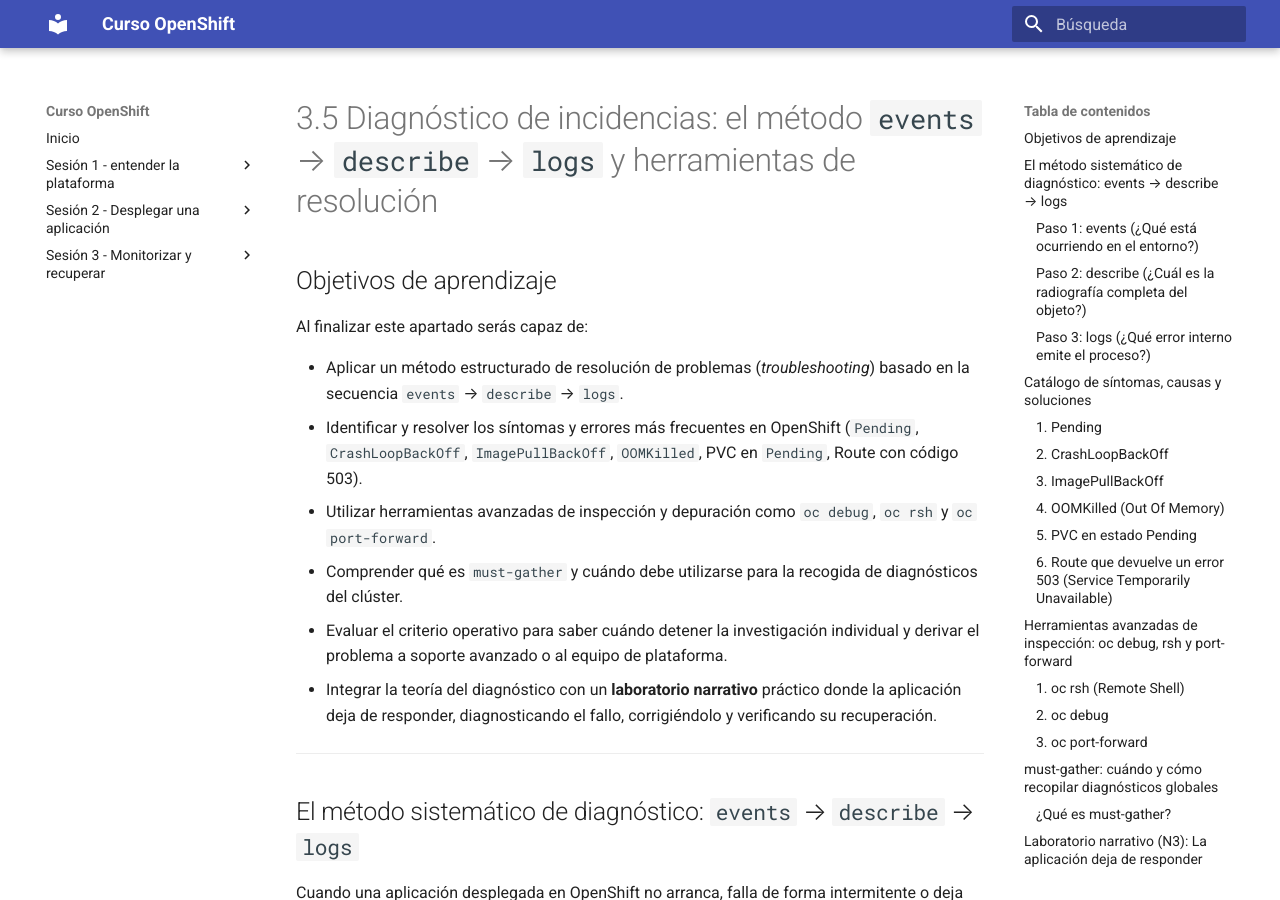
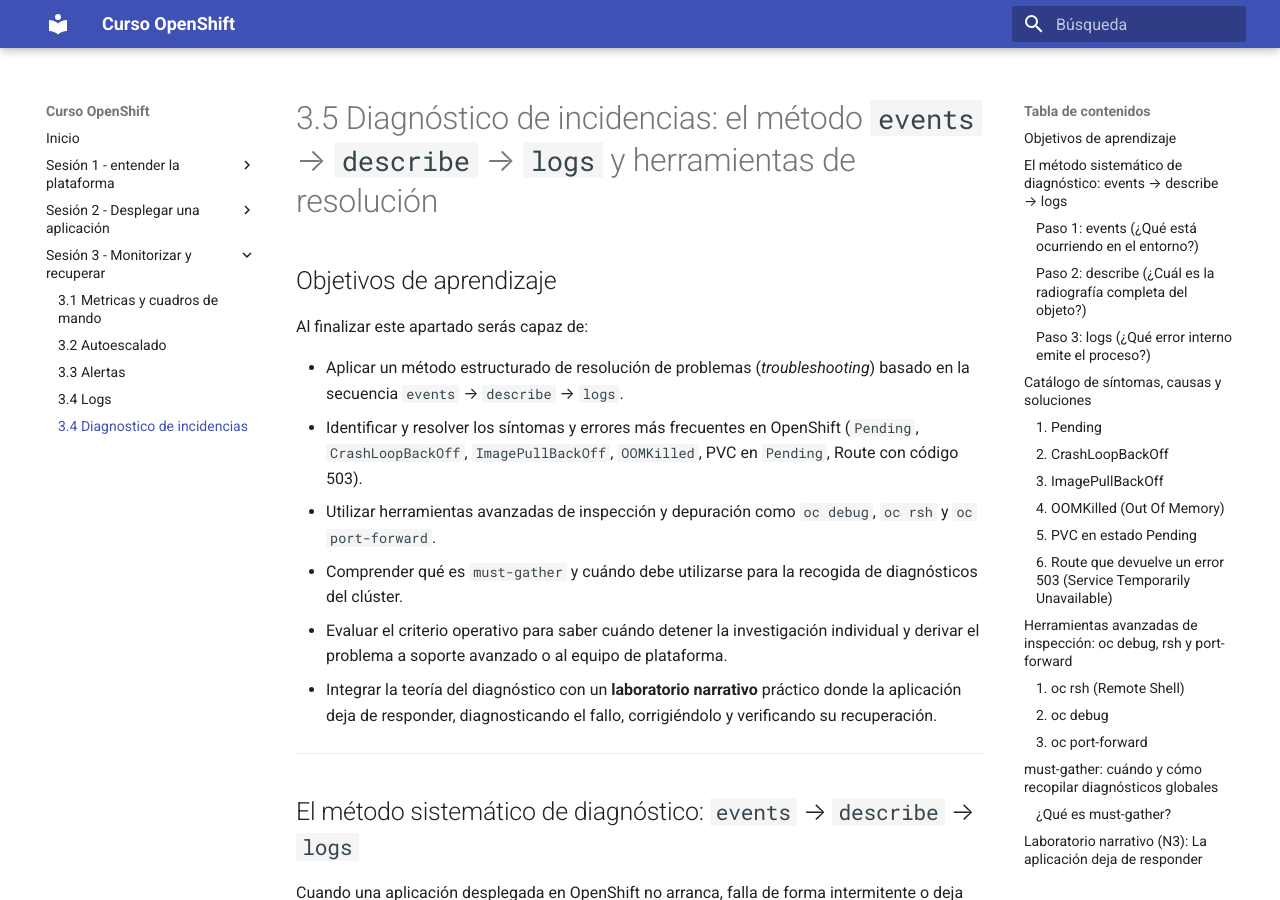
Before and after one commit to ieftraining/curso-openshift, an MkDocs documentation site: the page built from docs/sesion3/3.5 Diagnostico de incidencias.md, in a window 1280 px wide and 900 px high. Built offline with MkDocs 1.6.1 and Material for MkDocs 9.7.7, drawn with Linux system fonts in a browser that asks for light colours.

Commit message:
Update mkdocs.yml

```diff
--- a/mkdocs.yml
+++ b/mkdocs.yml
@@ -36,6 +36,7 @@
       - 3.2 Autoescalado: sesion3/3.2 Autoescalado.md
       - 3.3 Alertas: sesion3/3.3 Alertas.md
       - 3.4 Logs: sesion3/3.4 Logs.md
+      - 3.4 Diagnostico de incidencias: sesion3/3.5 Diagnostico de incidencias.md
 
 
 markdown_extensions:
```
